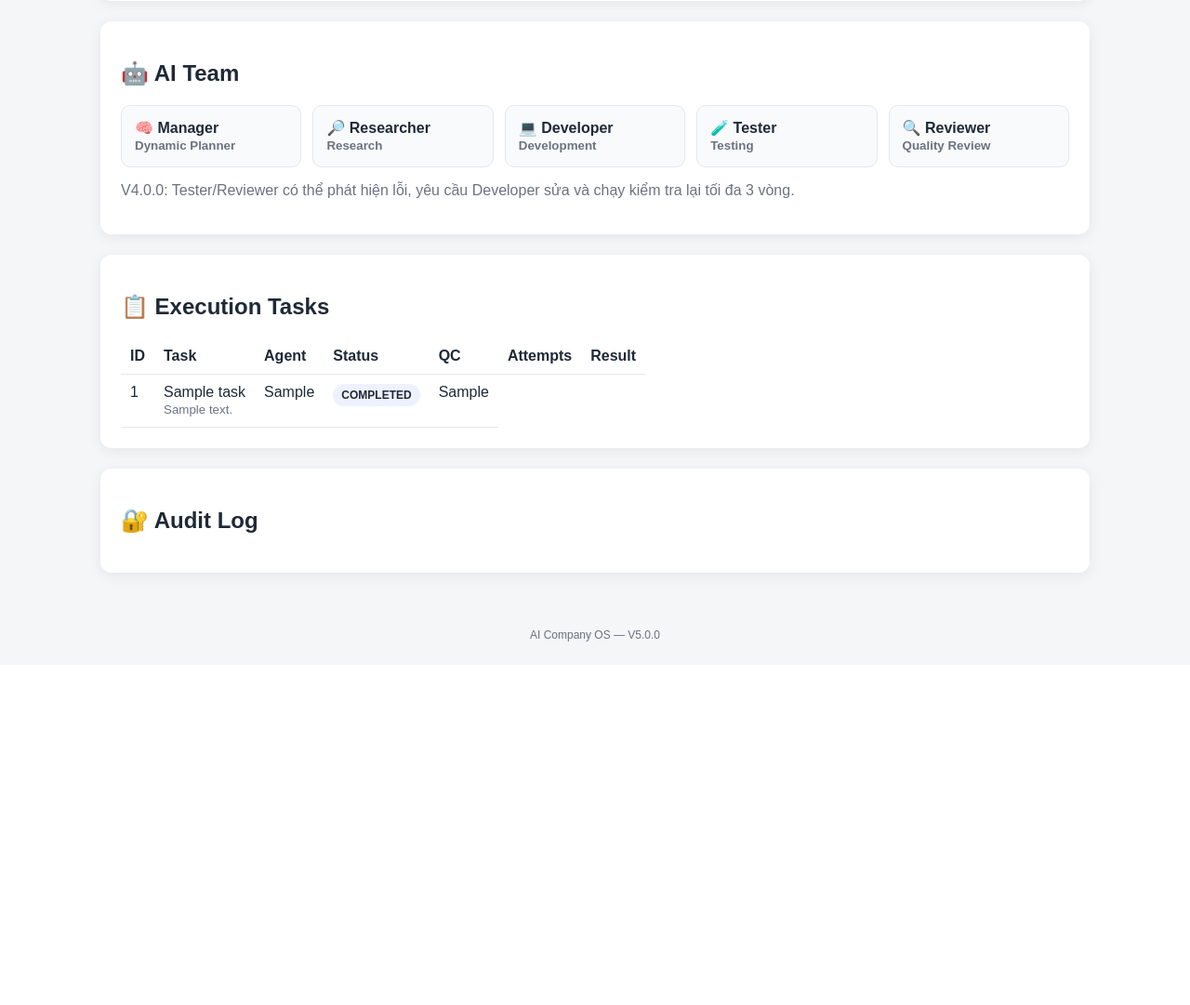
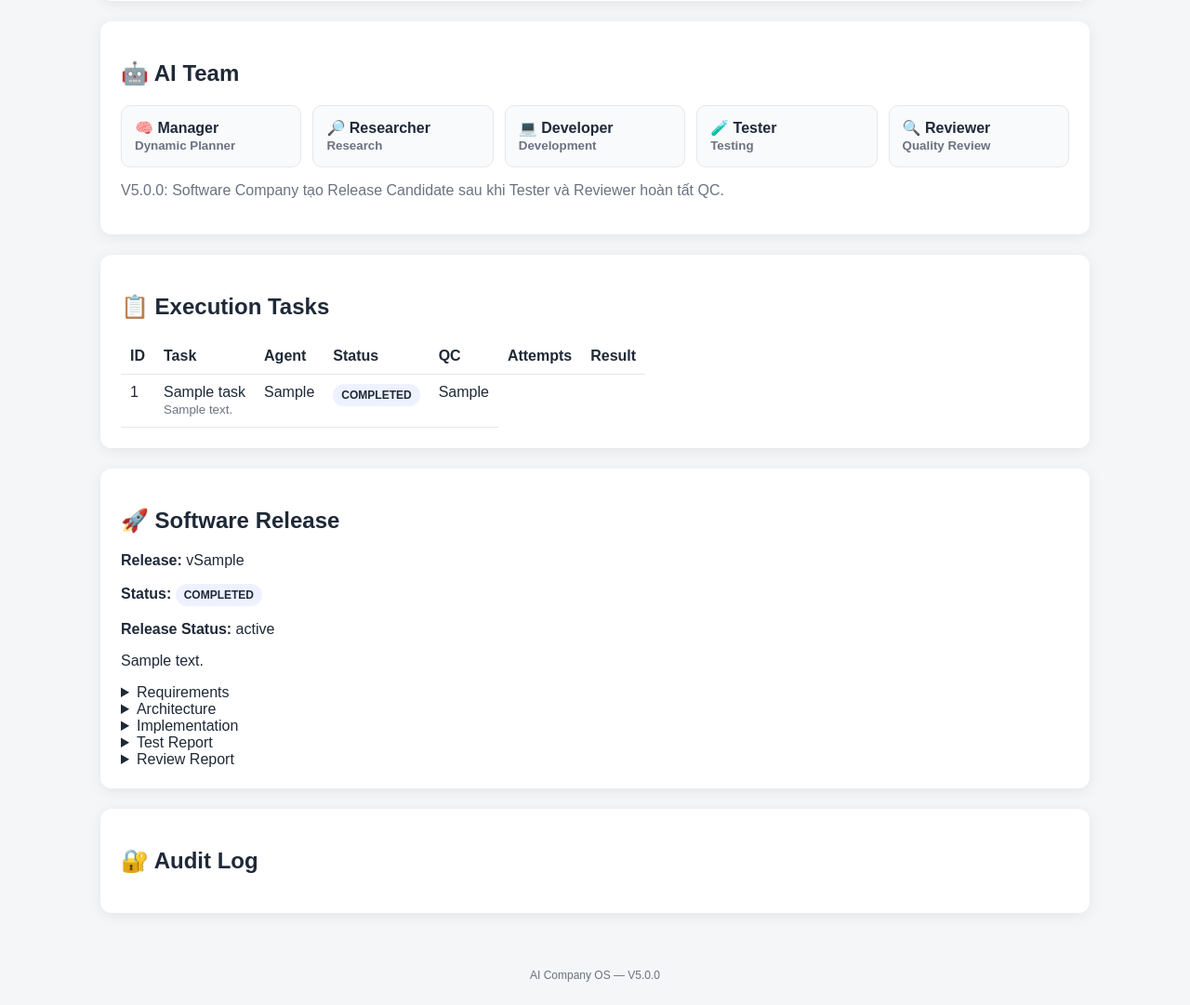
Before and after one commit to hn07/AI-Company-OS, a FastAPI app: page /projects/1 in a window 1280 px wide. Shown: the part 570-1651 px from the top of the page at 93% size. Before the commit the page ends 1260 px from the top, so only its background shows below. Run offline with FastAPI, Linux system fonts and the light colour scheme; tables that the repository leaves empty hold one stand-in row (values such as "Sample post"); data that the repository does not hold is empty.

Commit message:
Add V5 software release panel

```diff
--- a/app/templates/project.html
+++ b/app/templates/project.html
@@ -58,7 +58,7 @@
     <div>🧪 Tester<br><small>Testing</small></div>
     <div>🔍 Reviewer<br><small>Quality Review</small></div>
   </div>
-  <p class="muted">V4.0.0: Tester/Reviewer có thể phát hiện lỗi, yêu cầu Developer sửa và chạy kiểm tra lại tối đa 3 vòng.</p>
+  <p class="muted">V5.0.0: Software Company tạo Release Candidate sau khi Tester và Reviewer hoàn tất QC.</p>
 </section>
 
 <section class="card">
@@ -82,6 +82,23 @@
 </section>
 
 <section class="card">
+  <h2>🚀 Software Release</h2>
+  {% if release %}
+    <p><b>Release:</b> v{{ release['version'] }}</p>
+    <p><b>Status:</b> <span class="status">{{ release['status'] }}</span></p>
+    <p><b>Release Status:</b> {{ project['release_status'] or 'NOT_RELEASED' }}</p>
+    <p>{{ release['release_notes'] }}</p>
+    <details><summary>Requirements</summary><pre>{{ release['requirements'] or '—' }}</pre></details>
+    <details><summary>Architecture</summary><pre>{{ release['architecture'] or '—' }}</pre></details>
+    <details><summary>Implementation</summary><pre>{{ release['implementation'] or '—' }}</pre></details>
+    <details><summary>Test Report</summary><pre>{{ release['test_report'] or '—' }}</pre></details>
+    <details><summary>Review Report</summary><pre>{{ release['review_report'] or '—' }}</pre></details>
+  {% else %}
+    <p>Release Candidate sẽ được tạo tự động sau khi Project đạt COMPLETED.</p>
+  {% endif %}
+</section>
+
+<section class="card">
   <h2>🔐 Audit Log</h2>
   {% for l in audit_logs %}
     <p><b>{{ l['action'] }}</b> — {{ l['details'] }}</p>
```
